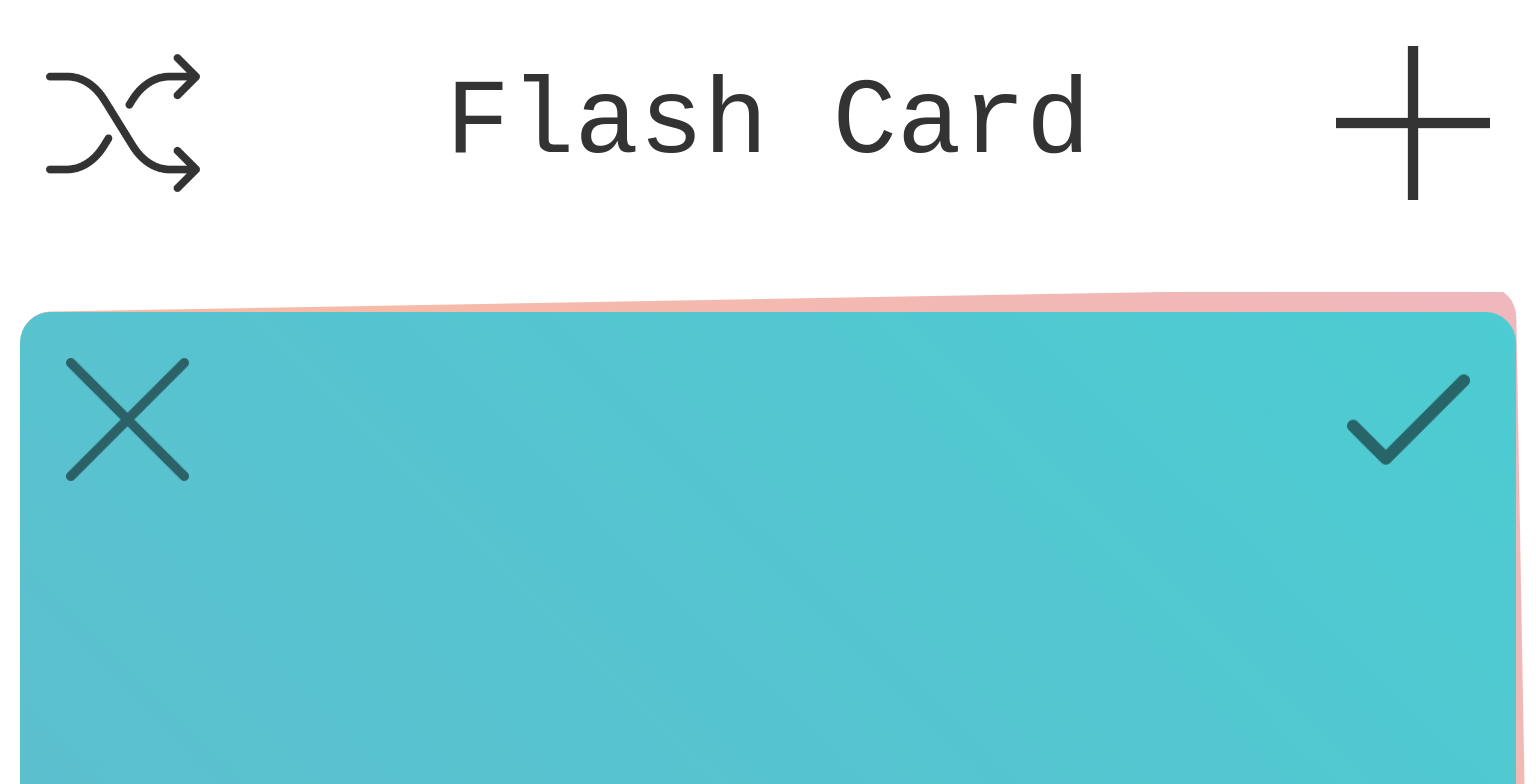
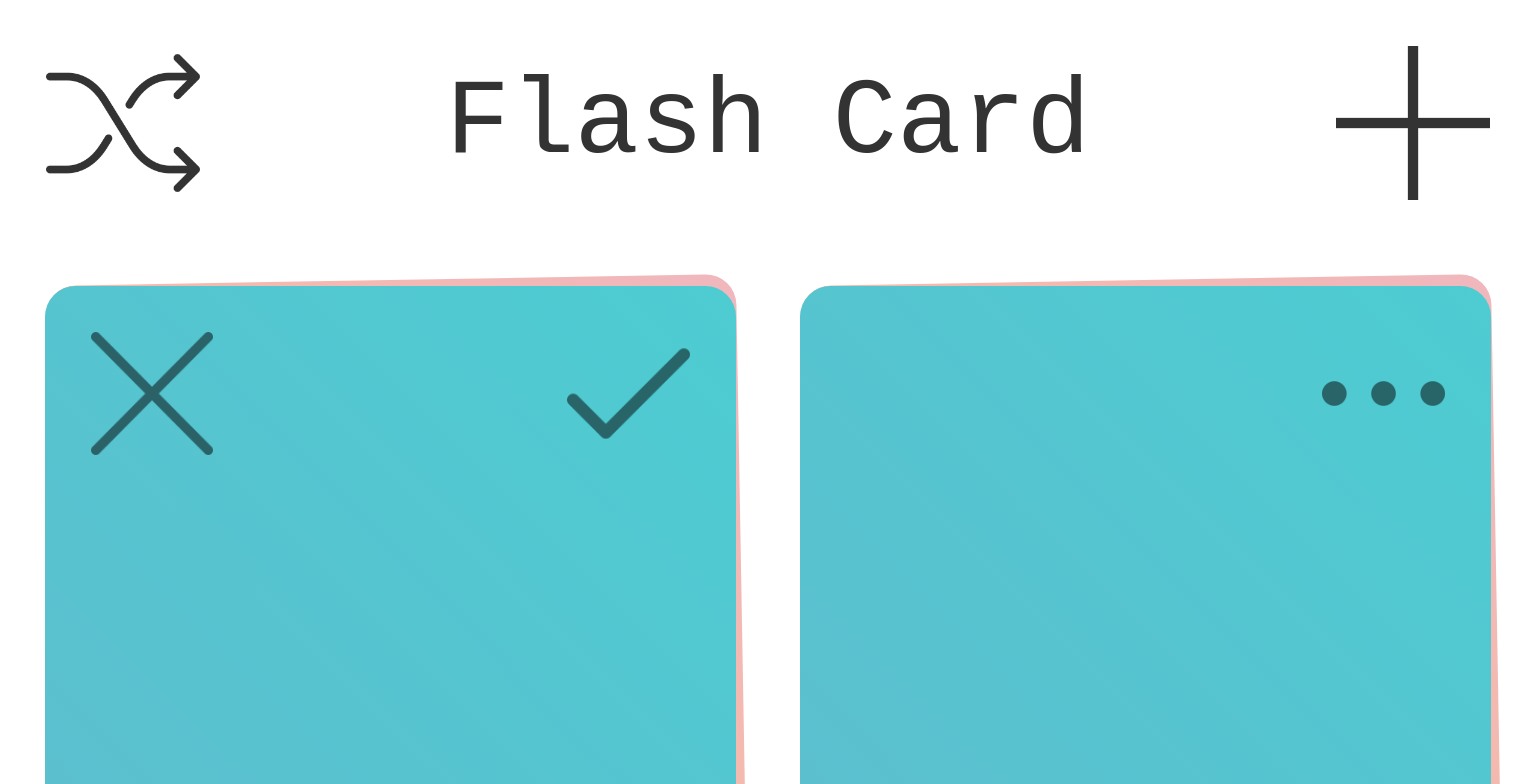
Before and after one commit to tommyinb/flash-card, a website with bundled scripts: page src/index.html in a window 1536 px wide. Both pictures are taken after a click on the picture 1413 px from the left and 122 px from the top of the page. Shown: the top 784 px of the page. Built offline with nearby package versions, Linux system fonts and the light colour scheme.

Commit message:
responsive

```diff
--- a/src/css/index.css
+++ b/src/css/index.css
@@ -5,10 +5,8 @@ body {
 }
 
 .header {
-  position: fixed;
+  position: sticky;
   top: 0;
-  left: 0;
-  right: 0;
   background-color: #fff;
   display: flex;
   align-items: center;
@@ -32,7 +30,7 @@ body {
 }
 
 .cards {
-  margin-top: 19vw;
+  margin-top: 20px;
   padding-bottom: 20px;
   overflow: hidden;
 }
@@ -84,6 +82,8 @@ body {
 .tick,
 .cross {
   position: absolute;
+  --margin: 2vw;
+  --width: 8vw;
   padding: 1vw;
   opacity: 0.5;
   transition: all 0.3s;
@@ -91,12 +91,12 @@ body {
 
 .edit,
 .tick {
-  right: 2vw;
-  top: 2vw;
+  right: var(--margin);
+  top: var(--margin);
 }
 
 .edit {
-  width: 8vw;
+  width: var(--width);
 }
 
 .card.editing .edit {
@@ -109,16 +109,16 @@ body {
 }
 
 .card.editing .tick {
-  width: 8vw;
+  width: var(--width);
 }
 
 .cross {
-  left: 2vw;
-  top: 2vw;
+  left: var(--margin);
+  top: var(--margin);
 }
 
 .card.editing .cross {
-  width: 8vw;
+  width: var(--width);
 }
 
 .content {
--- /dev/null
+++ b/src/css/index.desktop.css
@@ -0,0 +1,28 @@
+@media screen and (min-width: 1500px) {
+  .add,
+  .shuffle {
+    width: 4vw;
+    padding: 1vw;
+  }
+
+  .title {
+    font-size: 4vw;
+  }
+
+  .card {
+    width: 30vw;
+    height: 17vw;
+    margin: 20px 0;
+  }
+
+  .edit,
+  .tick,
+  .cross {
+    --margin: 0.5vw;
+    --width: 3vw;
+  }
+
+  .content {
+    font-size: 5vw;
+  }
+}
--- /dev/null
+++ b/src/css/index.tablet.css
@@ -0,0 +1,34 @@
+@media screen and (min-width: 800px) {
+  .add,
+  .shuffle {
+    width: 6vw;
+    padding: 2vw;
+  }
+
+  .title {
+    font-size: 5vw;
+  }
+
+  .cards {
+    display: flex;
+    flex-wrap: wrap;
+    justify-content: space-evenly;
+  }
+
+  .card {
+    width: 45vw;
+    height: 25vw;
+    margin: 20px 0;
+  }
+
+  .edit,
+  .tick,
+  .cross {
+    --margin: 1vw;
+    --width: 5vw;
+  }
+
+  .content {
+    font-size: 7vw;
+  }
+}
--- a/src/index.html
+++ b/src/index.html
@@ -4,14 +4,17 @@
     <title>Flash Card</title>
     <link rel="icon" type="image/png" href="images/icon-192x192.png" />
     <link rel="manifest" href="manifest.json" />
+
     <link rel="stylesheet" href="css/index.css" />
+    <link rel="stylesheet" href="css/index.tablet.css" />
+    <link rel="stylesheet" href="css/index.desktop.css" />
   </head>
 
   <body>
     <div class="header">
       <img class="shuffle" src="images/shuffle.png" />
 
-      <a class="title" href="data.html" target="_blank"> Flash Card </a>
+      <a class="title" href="data.html" target="_blank">Flash Card</a>
 
       <img class="add" src="images/plus.png" />
     </div>
```
Also changed, not shown: src/css/data.desktop.css (added, +10 -0 lines), src/css/data.tablet.css (added, +10 -0 lines), src/data.html (+3 -0 lines).
